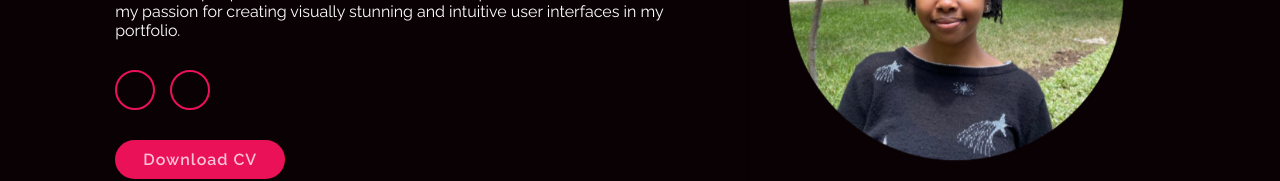
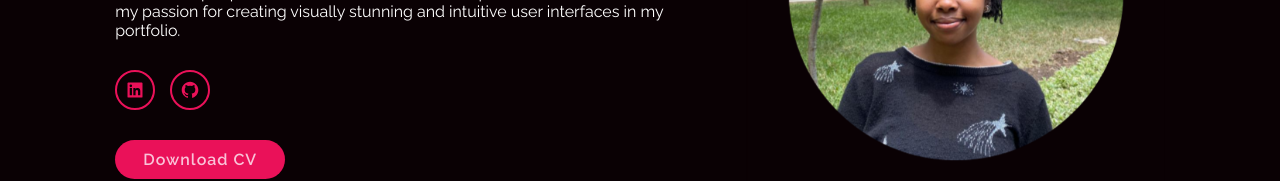
Before and after one commit to KendiN/react_portfolio, a React (Create React App) app: page / in a window 1280 px wide. Shown: the part 414-595 px from the top of the page. Built offline with nearby package versions, Linux system fonts and the light colour scheme.

Commit message:
fix; resolve issue with icons in Home component

```diff
--- a/package.json
+++ b/package.json
@@ -8,6 +8,7 @@
     "@testing-library/user-event": "^13.5.0",
     "react": "^18.2.0",
     "react-dom": "^18.2.0",
+    "react-icons": "^5.0.1",
     "react-scripts": "5.0.1",
     "web-vitals": "^2.1.4"
   },
--- a/src/components/Contact.js
+++ b/src/components/Contact.js
@@ -16,7 +16,7 @@ function Contact() {
             <input type="text" placeholder="Email Subject" />
         </div>
 
-        <textarea name="" id="" cols="30" rows="10" placeholder="Writa a message"></textarea>
+        <textarea name="" id="" cols="30" rows="10" placeholder="Write a message"></textarea>
         <input type="submit" value="Send Message" className="btn" />
     </form>
 </section>
--- a/src/components/Home.js
+++ b/src/components/Home.js
@@ -1,5 +1,5 @@
 import React from 'react';
-
+import { BiLogoGithub, BiLogoLinkedinSquare } from "react-icons/bi";
 
 function Home() {
   return (
@@ -13,8 +13,8 @@ function Home() {
             and intuitive user interfaces in my portfolio.
         </p>
         <div className="socials">
-        <a href="https://www.linkedin.com/in/kendi-njeru-b368a4209/"><i className="bx bxl-linkedin"></i></a>
-        <a href="https://github.com/KendiN"><i className='bx bxl-github'></i></a>
+        <a href="https://www.linkedin.com/in/kendi-njeru-b368a4209/"><i className="bx bxl-linkedin"></i><BiLogoLinkedinSquare /></a>
+        <a href="https://github.com/KendiN"><i className='bx bxl-github'></i><BiLogoGithub /></a>
         </div>
         <a href="Resume.pdf" download className="btn">Download CV</a>
     </div>
```
Also changed, not shown: 1 other file (tests, documents, lock files or other folders).
